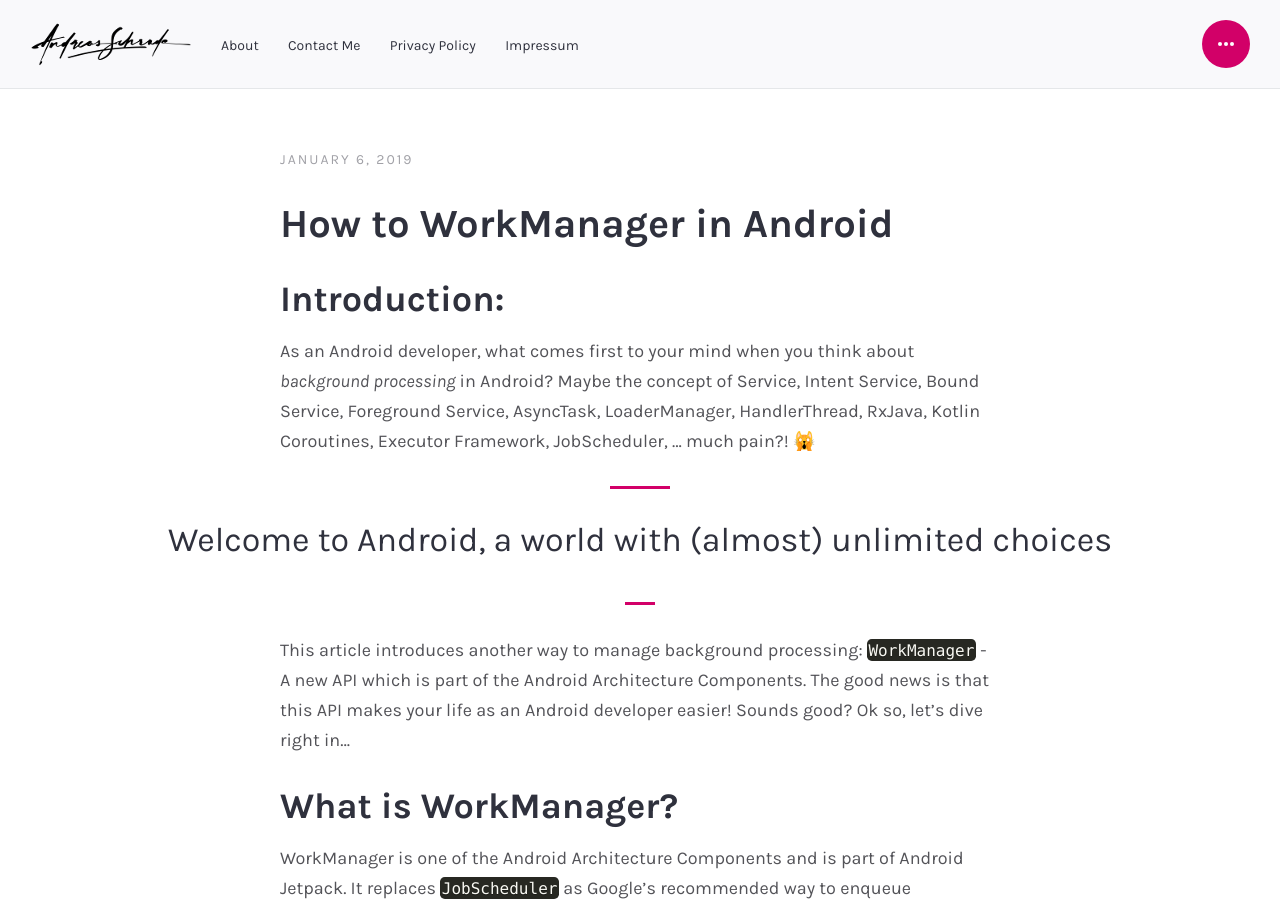
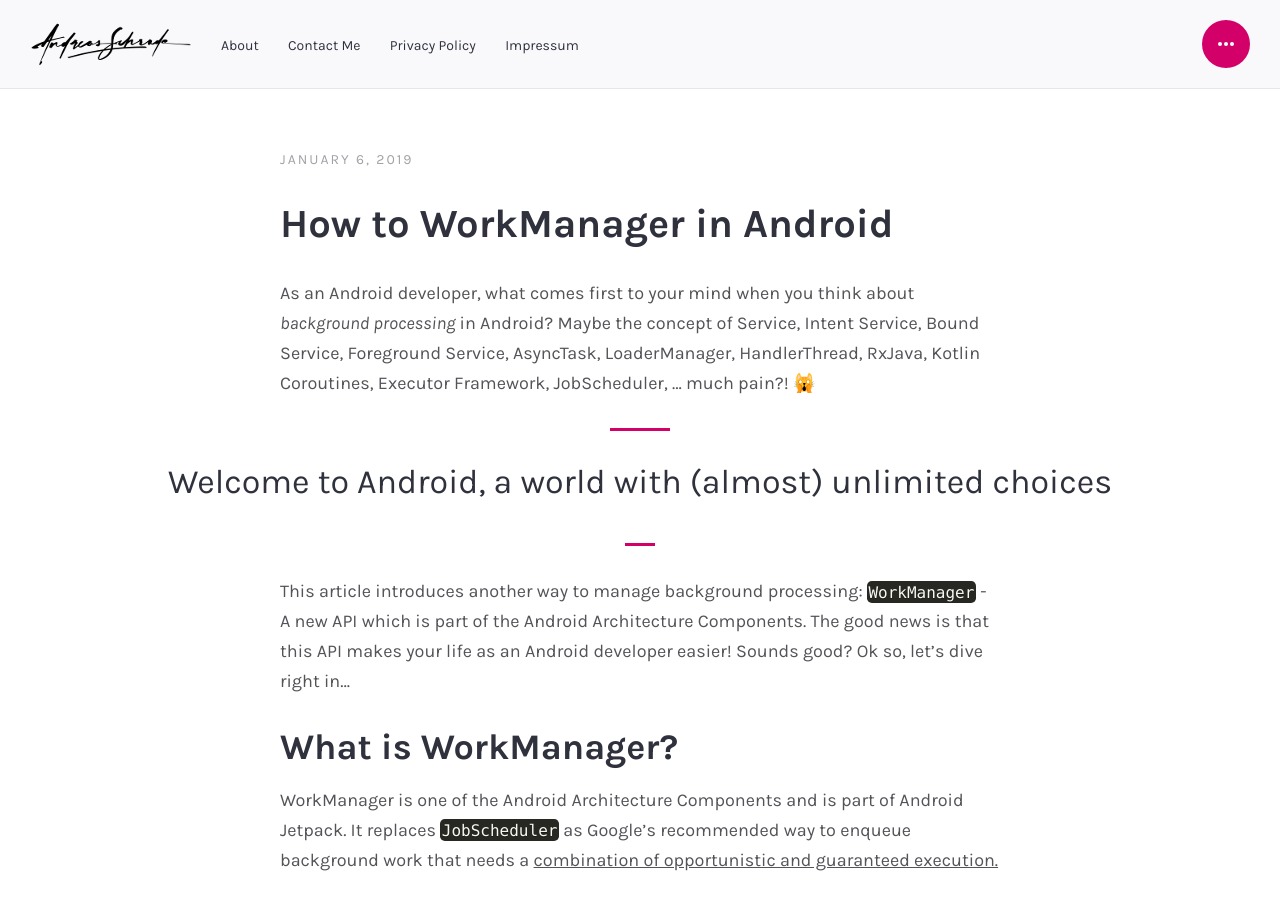
Before and after one commit to andreasschrade/andreasschrade.github.com, a Jekyll site: the page built from _posts/2019-01-06-android-how-to-workmanager.md, in a window 1280 px wide and 900 px high. Built offline with Jekyll 4.4.1, drawn with Linux system fonts in a browser that asks for light colours; emoji names are drawn with the system emoji font; some web fonts are replaced; comment, search, counter and statistics services are not loaded.

Commit message:
improve markdown

```diff
--- a/_posts/2019-01-06-android-how-to-workmanager.md
+++ b/_posts/2019-01-06-android-how-to-workmanager.md
@@ -6,7 +6,6 @@
 
 ---
 
-## Introduction:
 As an Android developer, what comes first to your mind when you think about _background processing_ in Android?
 Maybe the concept of Service, Intent Service, Bound Service, Foreground Service, AsyncTask, LoaderManager, HandlerThread, RxJava, Kotlin Coroutines, Executor Framework, JobScheduler, ... much pain?! :scream_cat:
 
```
